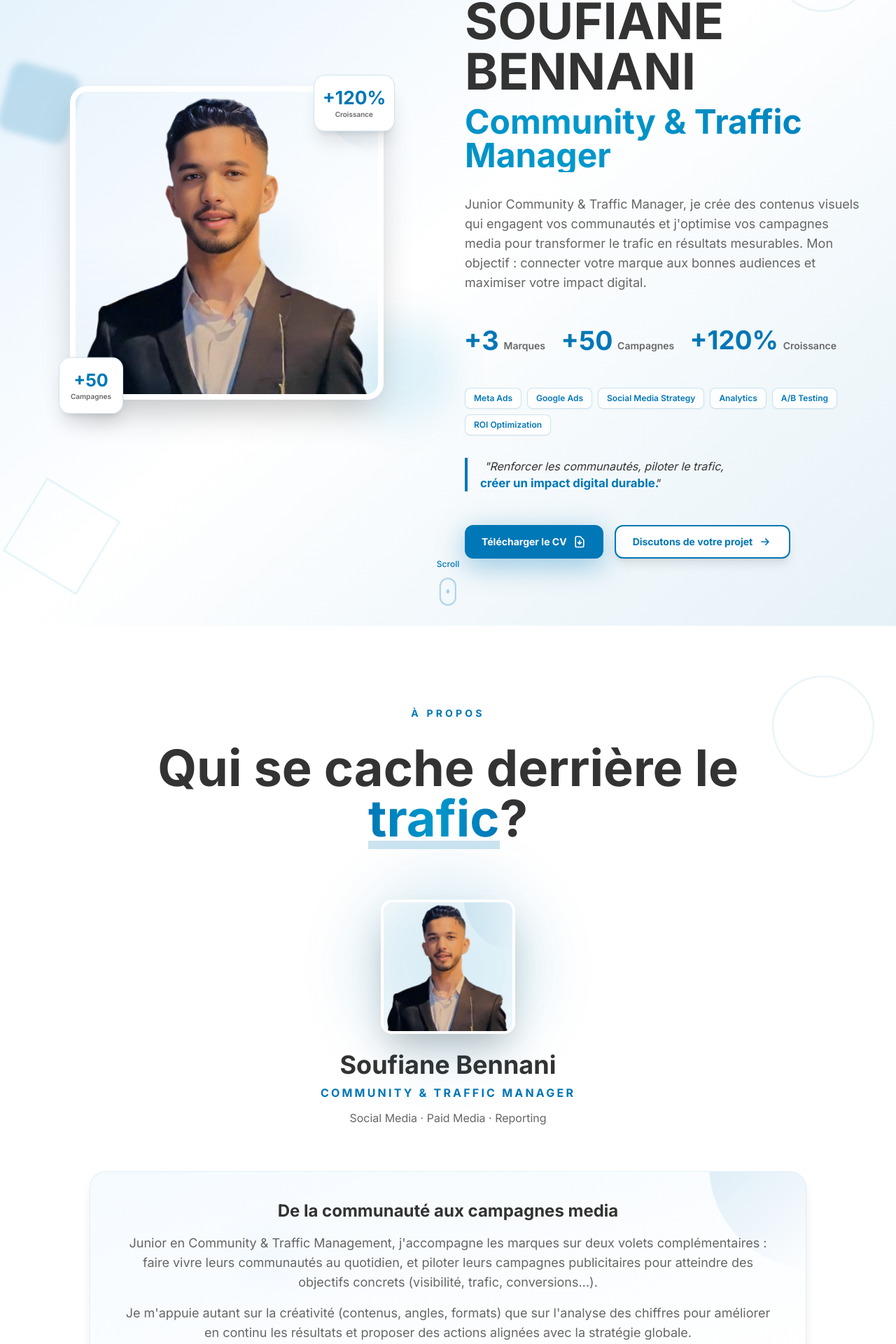
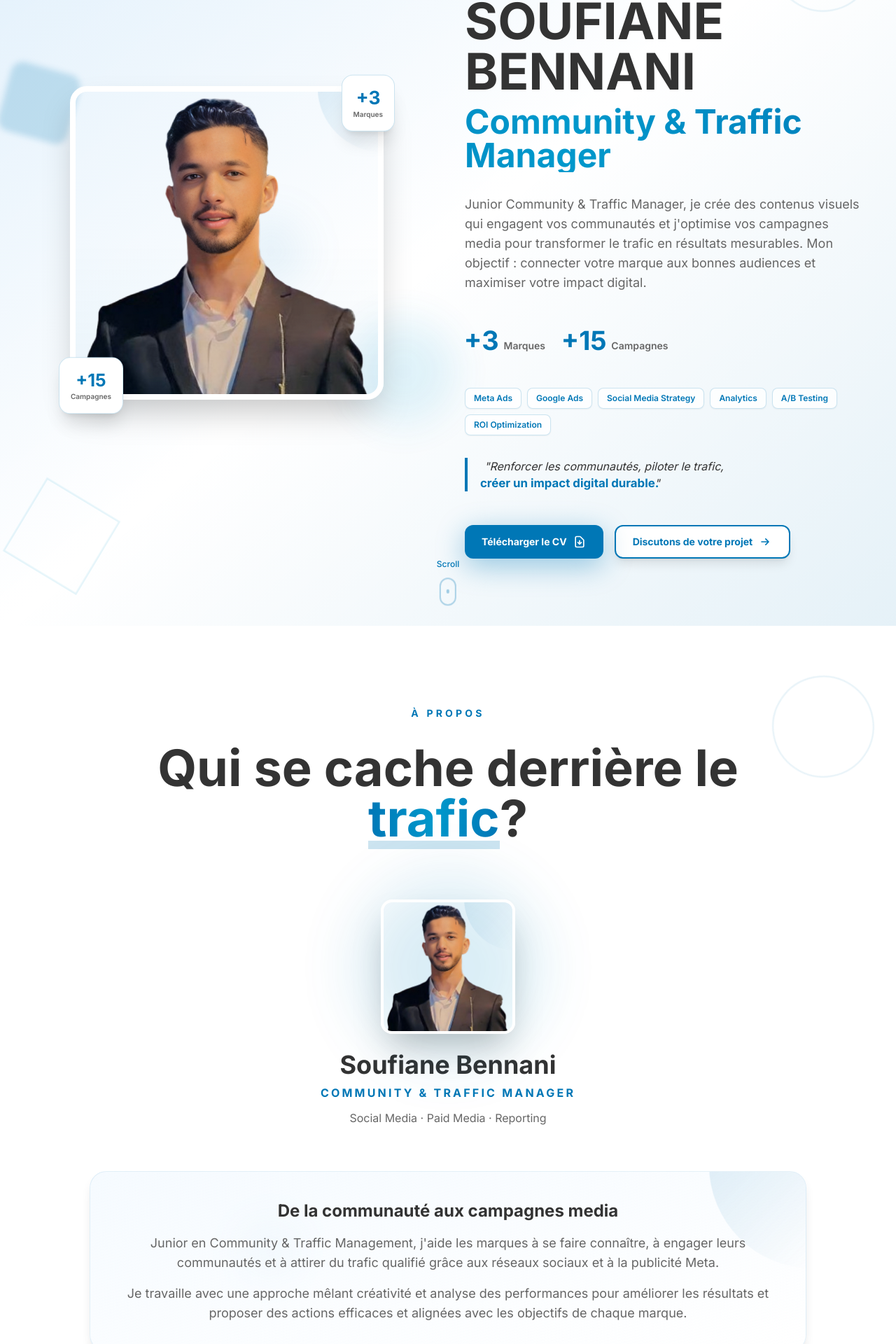
Before and after one commit to LANAYAYASSINE05/portfolio-soufiane0, a React (Vite) app: page / in a window 1280 px wide. Shown: the part 240-2160 px from the top of the page at 70% size. Built offline with nearby package versions, Linux system fonts and the light colour scheme.

Commit message:
Update Hero badges, Experience period, and About description

```diff
--- a/src/components/About.jsx
+++ b/src/components/About.jsx
@@ -241,10 +241,7 @@ const About = () => {
                 transition={{ delay: 0.6, type: "spring" }}
                 viewport={{ once: true }}
               >
-                Junior en Community & Traffic Management, j'accompagne les marques sur deux
-                volets complémentaires : faire vivre leurs communautés au quotidien, et
-                piloter leurs campagnes publicitaires pour atteindre des objectifs concrets
-                (visibilité, trafic, conversions…).
+                Junior en Community & Traffic Management, j'aide les marques à se faire connaître, à engager leurs communautés et à attirer du trafic qualifié grâce aux réseaux sociaux et à la publicité Meta.
               </motion.p>
               <motion.p
                 className="text-base sm:text-lg text-[#666666] leading-relaxed"
@@ -253,9 +250,7 @@ const About = () => {
                 transition={{ delay: 0.7, type: "spring" }}
                 viewport={{ once: true }}
               >
-                Je m'appuie autant sur la créativité (contenus, angles, formats) que sur
-                l'analyse des chiffres pour améliorer en continu les résultats et proposer
-                des actions alignées avec la stratégie globale.
+                Je travaille avec une approche mêlant créativité et analyse des performances pour améliorer les résultats et proposer des actions efficaces et alignées avec les objectifs de chaque marque.
               </motion.p>
             </div>
           </motion.div>
--- a/src/components/Experience.jsx
+++ b/src/components/Experience.jsx
@@ -34,8 +34,8 @@ const Experience = () => {
       id: 2,
       title: "TRAFFIC MANAGER - FREELANCE",
       company: "Freelance",
-      period: "Octobre 2024 - Septembre 2025",
-      duration: "1 an",
+      period: "Actuellement",
+      duration: "En cours",
       location: "Casablanca",
       description:
         "Pilotage et optimisation des campagnes Meta Ads. Gestion des audiences, analyse des KPIs, rapports réguliers et recommandations stratégiques pour maximiser la performance.",
--- a/src/components/Hero.jsx
+++ b/src/components/Hero.jsx
@@ -125,9 +125,9 @@ const Hero = () => {
               )}
 
               {/* Main image container */}
-              <div className="relative z-10">
+              <div className="relative z-10 overflow-visible">
                 <motion.div
-                  className="relative w-full max-w-xs sm:max-w-sm md:max-w-md mx-auto"
+                  className="relative w-full max-w-xs sm:max-w-sm md:max-w-md mx-auto overflow-visible"
                   whileHover={{ scale: 1.05, rotate: 1 }}
                   transition={{ duration: 0.4, type: "spring" }}
                 >
@@ -181,15 +181,15 @@ const Hero = () => {
                   {/* Floating stats badges - static on mobile */}
                   {isMobile ? (
                     <>
-                      <div className="absolute -top-2 sm:-top-4 -right-2 sm:-right-4 bg-white rounded-xl sm:rounded-2xl shadow-lg sm:shadow-xl p-2 sm:p-3 lg:p-4 border border-[#0077B6]/20">
+                      <div className="absolute -top-2 sm:-top-4 -right-2 sm:-right-4 bg-white rounded-xl sm:rounded-2xl shadow-lg sm:shadow-xl p-2 sm:p-3 lg:p-4 border border-[#0077B6]/20 z-30">
                         <div className="text-center">
-                          <p className="text-lg sm:text-xl lg:text-2xl font-black text-[#0077B6]">+120%</p>
-                          <p className="text-[8px] sm:text-[9px] lg:text-[10px] text-[#666666] font-semibold">Croissance</p>
+                          <p className="text-lg sm:text-xl lg:text-2xl font-black text-[#0077B6]">+3</p>
+                          <p className="text-[8px] sm:text-[9px] lg:text-[10px] text-[#666666] font-semibold">Marques</p>
                         </div>
                       </div>
-                      <div className="absolute -bottom-2 sm:-bottom-4 -left-2 sm:-left-4 bg-white rounded-xl sm:rounded-2xl shadow-lg sm:shadow-xl p-2 sm:p-3 lg:p-4 border border-[#0077B6]/20">
+                      <div className="absolute -bottom-2 sm:-bottom-4 -left-2 sm:-left-4 bg-white rounded-xl sm:rounded-2xl shadow-lg sm:shadow-xl p-2 sm:p-3 lg:p-4 border border-[#0077B6]/20 z-30">
                         <div className="text-center">
-                          <p className="text-lg sm:text-xl lg:text-2xl font-black text-[#0077B6]">+50</p>
+                          <p className="text-lg sm:text-xl lg:text-2xl font-black text-[#0077B6]">+15</p>
                           <p className="text-[8px] sm:text-[9px] lg:text-[10px] text-[#666666] font-semibold">Campagnes</p>
                         </div>
                       </div>
@@ -197,7 +197,7 @@ const Hero = () => {
                   ) : (
                     <>
                       <motion.div
-                        className="absolute -top-2 sm:-top-4 -right-2 sm:-right-4 bg-white rounded-xl sm:rounded-2xl shadow-lg sm:shadow-xl p-2 sm:p-3 lg:p-4 border border-[#0077B6]/20"
+                        className="absolute -top-2 sm:-top-4 -right-2 sm:-right-4 bg-white rounded-xl sm:rounded-2xl shadow-lg sm:shadow-xl p-2 sm:p-3 lg:p-4 border border-[#0077B6]/20 z-30"
                         initial={{ scale: 0, rotate: -20, opacity: 0 }}
                         animate={{
                           scale: 1,
@@ -224,13 +224,13 @@ const Hero = () => {
                             animate={{ scale: [1, 1.1, 1] }}
                             transition={{ duration: 2, repeat: Infinity }}
                           >
-                            +120%
+                            +3
                           </motion.p>
-                          <p className="text-[8px] sm:text-[9px] lg:text-[10px] text-[#666666] font-semibold">Croissance</p>
+                          <p className="text-[8px] sm:text-[9px] lg:text-[10px] text-[#666666] font-semibold">Marques</p>
                         </div>
                       </motion.div>
                       <motion.div
-                        className="absolute -bottom-2 sm:-bottom-4 -left-2 sm:-left-4 bg-white rounded-xl sm:rounded-2xl shadow-lg sm:shadow-xl p-2 sm:p-3 lg:p-4 border border-[#0077B6]/20"
+                        className="absolute -bottom-2 sm:-bottom-4 -left-2 sm:-left-4 bg-white rounded-xl sm:rounded-2xl shadow-lg sm:shadow-xl p-2 sm:p-3 lg:p-4 border border-[#0077B6]/20 z-30"
                         initial={{ scale: 0, rotate: 20, opacity: 0 }}
                         animate={{
                           scale: 1,
@@ -257,7 +257,7 @@ const Hero = () => {
                             animate={{ scale: [1, 1.1, 1] }}
                             transition={{ duration: 2.2, repeat: Infinity }}
                           >
-                            +50
+                            +15
                           </motion.p>
                           <p className="text-[8px] sm:text-[9px] lg:text-[10px] text-[#666666] font-semibold">Campagnes</p>
                         </div>
@@ -385,8 +385,7 @@ const Hero = () => {
             >
               {[
                 { value: '+3', label: 'Marques' },
-                { value: '+50', label: 'Campagnes' },
-                { value: '+120%', label: 'Croissance' }
+                { value: '+15', label: 'Campagnes' }
               ].map((stat, index) => (
                 <motion.div
                   key={index}
```
